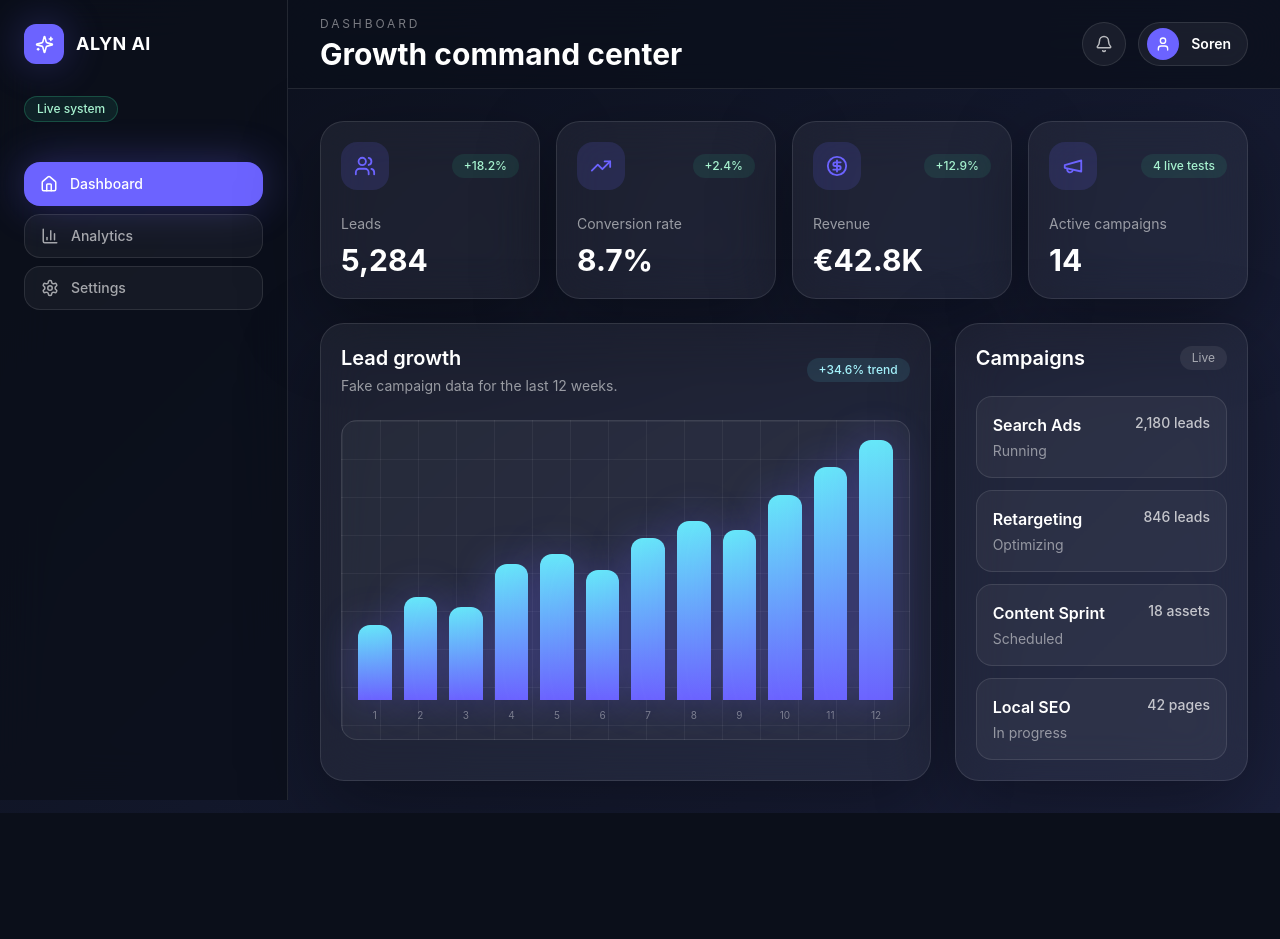
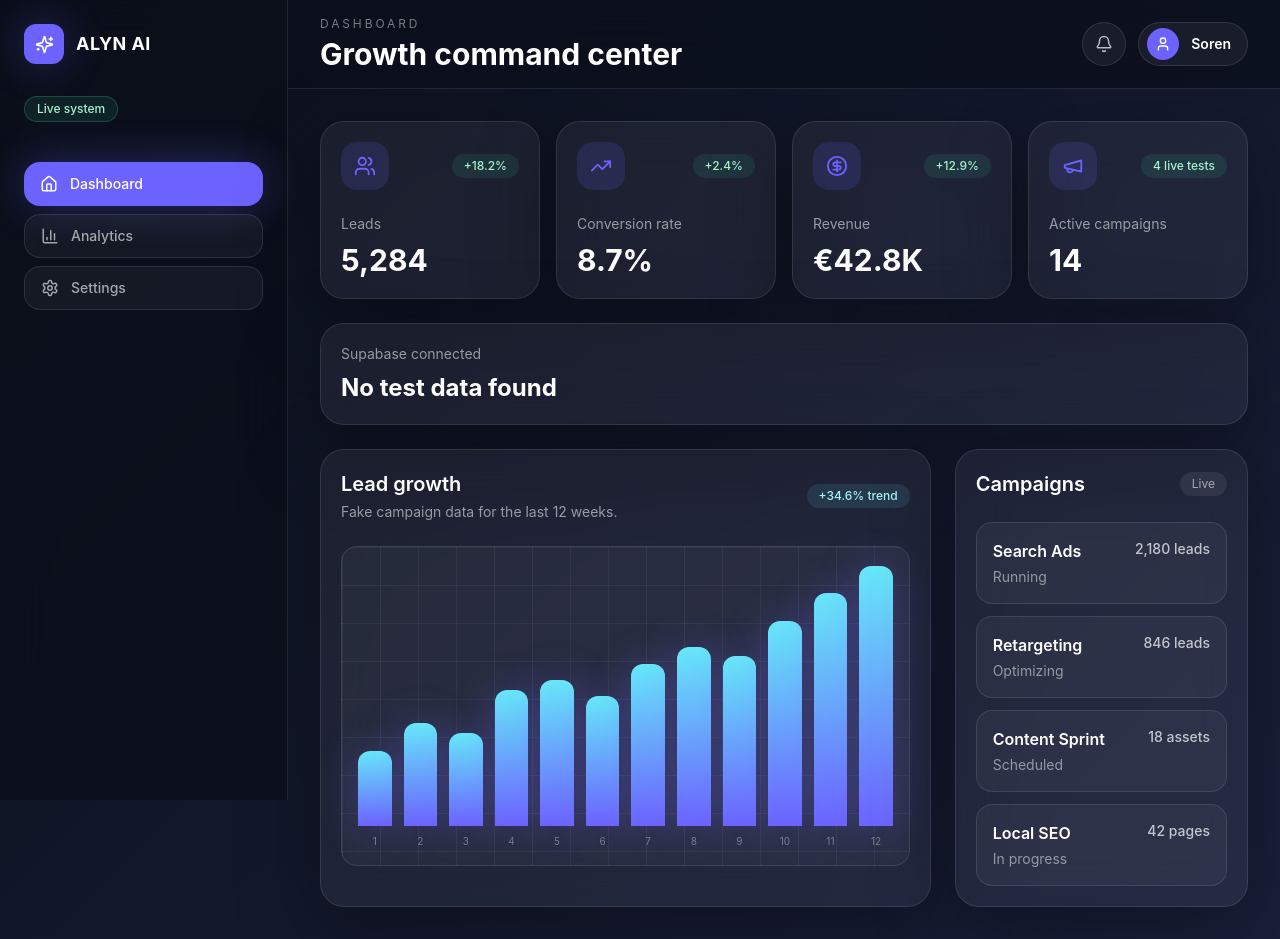
Before and after one commit to hoseinpoursorena-max/soren.hp, a Next.js app: page /dashboard in a window 1280 px wide. Before the commit the page ends 813 px from the top, so only its background shows below. Built offline with nearby package versions, Linux system fonts and the light colour scheme; no server answers; the database is empty.

Commit message:
Show Supabase test data in dashboard

```diff
--- a/app/dashboard/page.tsx
+++ b/app/dashboard/page.tsx
@@ -1,6 +1,6 @@
 "use client";
 
-import { useEffect } from "react";
+import { useEffect, useState } from "react";
 import Link from "next/link";
 import { supabase } from "@/lib/supabase";
 import {
@@ -37,6 +37,10 @@ const campaigns = [
   ["Content Sprint", "Scheduled", "18 assets"],
   ["Local SEO", "In progress", "42 pages"]
 ];
+
+type TestRecord = {
+  name: string | null;
+};
 
 function Sidebar() {
   return (
@@ -168,15 +172,26 @@ function CampaignPanel() {
 }
 
 export default function DashboardPage() {
+  const [testData, setTestData] = useState<TestRecord[]>([]);
+  const [testError, setTestError] = useState(false);
+
   useEffect(() => {
     const fetchData = async () => {
       const { data, error } = await supabase.from("test").select("*");
       console.log("SUPABASE DATA:", data);
       console.log("SUPABASE ERROR:", error);
+      setTestData((data ?? []) as TestRecord[]);
+      setTestError(Boolean(error));
     };
 
     fetchData();
   }, []);
+
+  const supabaseStatus = testError
+    ? "Supabase connection error"
+    : testData.length > 0
+      ? testData[0]?.name
+      : "No test data found";
 
   return (
     <main className="min-h-screen overflow-x-hidden bg-[linear-gradient(135deg,#0b0f1a_0%,#12172a_48%,#1a1f3a_100%)] text-white">
@@ -184,6 +199,10 @@ export default function DashboardPage() {
       <Topbar />
       <div className="mx-auto grid max-w-7xl gap-6 px-4 py-8 sm:px-6 lg:ml-72 lg:px-8">
         <MetricCards />
+        <section className="rounded-3xl border border-white/10 bg-white/[0.055] p-5 shadow-glass backdrop-blur-xl">
+          <p className="text-sm text-white/[0.55]">Supabase connected</p>
+          <p className="mt-2 text-2xl font-bold">{supabaseStatus}</p>
+        </section>
         <div className="grid gap-6 lg:grid-cols-3">
           <GrowthChart />
           <CampaignPanel />
```
